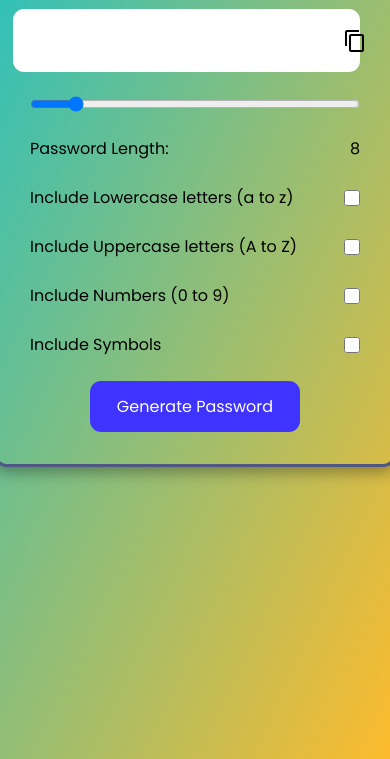
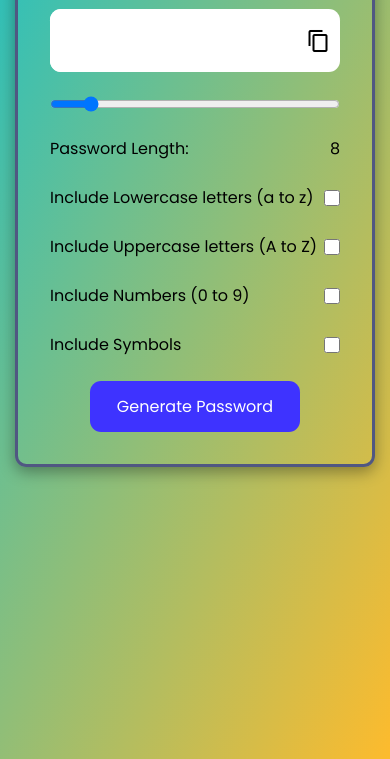
Before and after one commit to user-vishnu/password-generator, a plain HTML site: page index.html in a window 390 px wide. Shown: the part 133-892 px from the top of the page. Drawn offline with Linux system fonts and the light colour scheme.

Commit message:
Update style.css

```diff
--- a/style.css
+++ b/style.css
@@ -24,7 +24,7 @@
   }
 
   .container {
-    max-width: 400px;
+    max-width: 360px;
     border: 3px solid rgb(80, 87, 130);
     box-shadow: rgba(0, 0, 0, 0.35) 0px 5px 15px;
     border-radius: 0.7rem;
@@ -46,20 +46,20 @@
     border-radius: 0.7rem;
   }
 
-  .input-box span {
-    padding: 0 0.6rem;
-    cursor: pointer;
-  }
-
   .pwd-box {
-    width: 20rem;
-    padding: 1rem 1.5rem;
+    width: 90%;
+    padding: 1rem;
     border: none;
     border-radius: 0.7rem;
     outline: none;
     text-align: right;
     font-size: 1.3rem;
     background-color: white;
+  }
+
+ .input-box span {
+    padding: 0 0.6rem;
+    cursor: pointer;
   }
 
   .slider {
```
